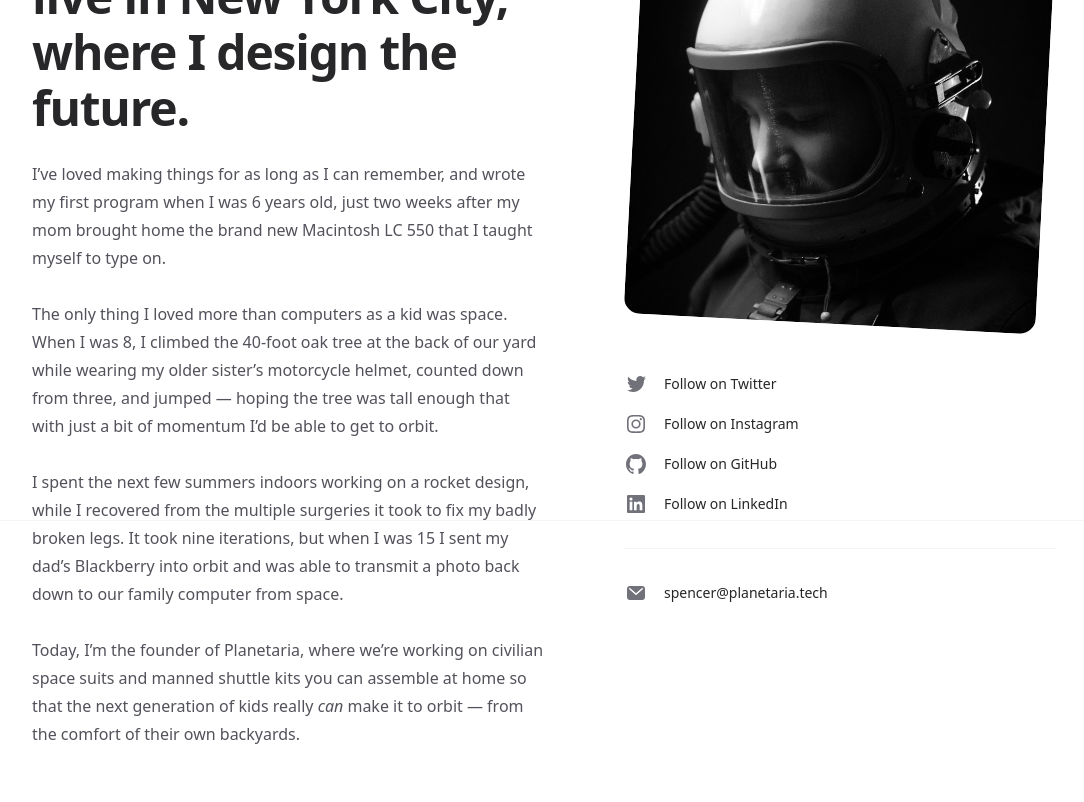
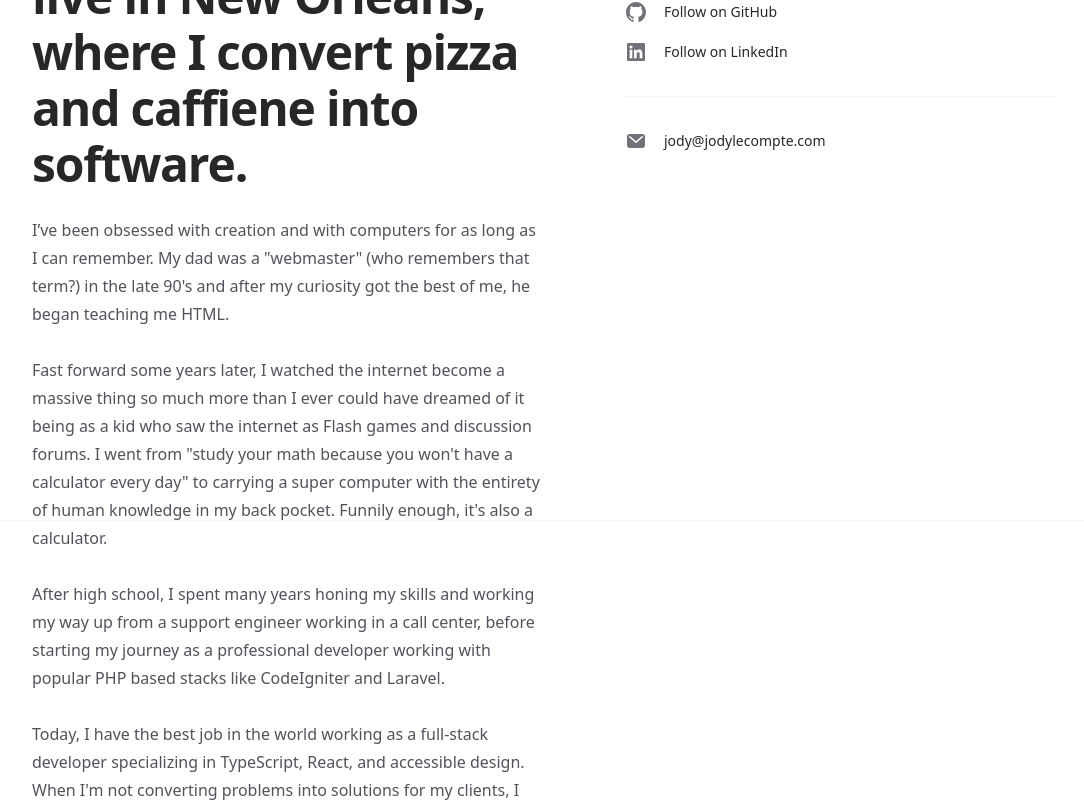
Before and after one commit to pahosler/jodylecompte.com, a Next.js app: page /about in a window 1280 px wide. Shown: the part 280-1082 px from the top of the page, without its empty margins (96-1180 px from the left). Built offline with nearby package versions, Linux system fonts and the light colour scheme.

Commit message:
About us page v1

```diff
--- a/src/pages/about/index.tsx
+++ b/src/pages/about/index.tsx
@@ -61,62 +61,65 @@ export default function About() {
       </Head>
       <Container className="mt-16 sm:mt-32">
         <div className="grid grid-cols-1 gap-y-16 lg:grid-cols-2 lg:grid-rows-[auto_1fr] lg:gap-y-12">
-          <div className="lg:pl-20">
-            <div className="max-w-xs px-2.5 lg:max-w-none">
-              <Image
-                src={portraitImage}
-                alt=""
-                sizes="(min-width: 1024px) 32rem, 20rem"
-                className="aspect-square rotate-3 rounded-2xl bg-zinc-100 object-cover dark:bg-zinc-800"
-              />
-            </div>
-          </div>
+          <div className="lg:pl-20"></div>
           <div className="lg:order-first lg:row-span-2">
             <h1 className="text-4xl font-bold tracking-tight text-zinc-800 dark:text-zinc-100 sm:text-5xl">
-              I’m Jody LeCompte. I live in New York City, where I design the
-              future.
+              I’m Jody LeCompte. I live in New Orleans, where I convert pizza
+              and caffiene into software.
             </h1>
             <div className="mt-6 space-y-7 text-base text-zinc-600 dark:text-zinc-400">
               <p>
-                I’ve loved making things for as long as I can remember, and
-                wrote my first program when I was 6 years old, just two weeks
-                after my mom brought home the brand new Macintosh LC 550 that I
-                taught myself to type on.
+                I’ve been obsessed with creation and with computers for as long
+                as I can remember. My dad was a "webmaster" (who remembers that
+                term?) in the late 90's and after my curiosity got the best of
+                me, he began teaching me HTML.
               </p>
               <p>
-                The only thing I loved more than computers as a kid was space.
-                When I was 8, I climbed the 40-foot oak tree at the back of our
-                yard while wearing my older sister’s motorcycle helmet, counted
-                down from three, and jumped — hoping the tree was tall enough
-                that with just a bit of momentum I’d be able to get to orbit.
+                Fast forward some years later, I watched the internet become a
+                massive thing so much more than I ever could have dreamed of it
+                being as a kid who saw the internet as Flash games and
+                discussion forums. I went from "study your math because you
+                won't have a calculator every day" to carrying a super computer
+                with the entirety of human knowledge in my back pocket. Funnily
+                enough, it's also a calculator.
               </p>
               <p>
-                I spent the next few summers indoors working on a rocket design,
-                while I recovered from the multiple surgeries it took to fix my
-                badly broken legs. It took nine iterations, but when I was 15 I
-                sent my dad’s Blackberry into orbit and was able to transmit a
-                photo back down to our family computer from space.
+                After high school, I spent many years honing my skills and
+                working my way up from a support engineer working in a call
+                center, before starting my journey as a professional developer
+                working with popular PHP based stacks like CodeIgniter and
+                Laravel.
               </p>
               <p>
-                Today, I’m the founder of Planetaria, where we’re working on
-                civilian space suits and manned shuttle kits you can assemble at
-                home so that the next generation of kids really <em>can</em>{' '}
-                make it to orbit — from the comfort of their own backyards.
+                Today, I have the best job in the world working as a full-stack
+                developer specializing in TypeScript, React, and accessible
+                design. When I'm not converting problems into solutions for my
+                clients, I am working on sharing my experience and knowledge to
+                help empower other developers to reach their full potential
+                while I work to realize my own.
               </p>
             </div>
           </div>
           <div className="lg:pl-20">
             <ul role="list">
-              <SocialLink href="#" icon={TwitterIcon}>
+              <SocialLink
+                href="https://twitter.com/jody_lecompte"
+                icon={TwitterIcon}
+              >
                 Follow on Twitter
               </SocialLink>
-              <SocialLink href="#" icon={InstagramIcon} className="mt-4">
-                Follow on Instagram
-              </SocialLink>
-              <SocialLink href="#" icon={GitHubIcon} className="mt-4">
+              <SocialLink
+                href="https://github.com/jodylecompte"
+                icon={GitHubIcon}
+                className="mt-4"
+              >
                 Follow on GitHub
               </SocialLink>
-              <SocialLink href="#" icon={LinkedInIcon} className="mt-4">
+              <SocialLink
+                href="https://linkedin.com/in/jodylecompte"
+                icon={LinkedInIcon}
+                className="mt-4"
+              >
                 Follow on LinkedIn
               </SocialLink>
               <SocialLink
@@ -124,7 +127,7 @@ export default function About() {
                 icon={MailIcon}
                 className="mt-8 border-t border-zinc-100 pt-8 dark:border-zinc-700/40"
               >
-                spencer@planetaria.tech
+                jody@jodylecompte.com
               </SocialLink>
             </ul>
           </div>
```
Also changed, not shown: .eslintrc.json.
